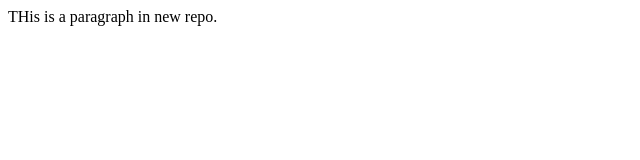
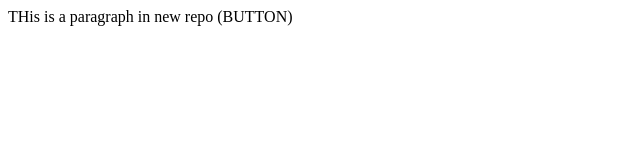
Before and after one commit to Rajanbro/Local-Repo, a plain HTML site: page index.html in a window 1280 px wide. Shown: the whole page, without its empty margins (0-640 px from the left). Drawn offline with Linux system fonts and the light colour scheme.

```diff
--- a/index.html
+++ b/index.html
@@ -1 +1 @@
-<p> THis is a paragraph in new repo.</p>
+<p> THis is a paragraph in new repo (BUTTON)</p>
```
